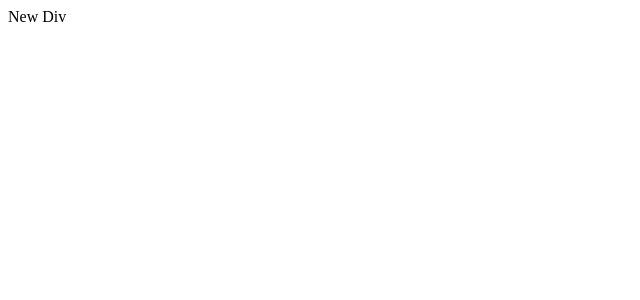
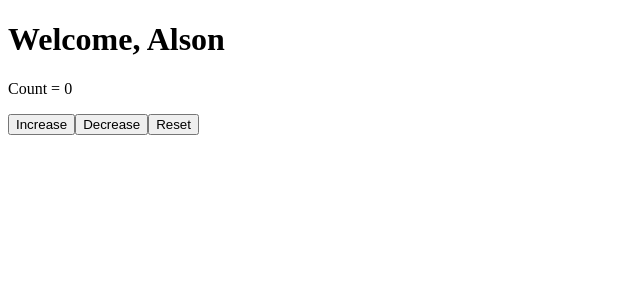
Before and after one commit to Alson33/react-Session, a React (Create React App) app: page / in a window 1280 px wide. Shown: the top 300 px of the page, without its empty margins (0-640 px from the left). Built offline with nearby package versions, Linux system fonts and the light colour scheme.

Commit message:
add useState and object, array destructure

```diff
--- a/src/App.js
+++ b/src/App.js
@@ -1,11 +1,42 @@
-import React from 'react'
+import React, { useState } from 'react'
 
-const App = () => {
+// object destructuring
+const App = ({name}) => {
+
+    // useState returns an array with
+    // first index having the default value
+    // second index having the setter function
+    // useState takes one parameter which is the default state
+    // if not provided then the default state is undefined
+    // [a, b] --> array destructuring
+    const [count, setCount] = useState(0)
+    // const state = useState(0) // default state
+    // const count = state[0]
+    // const setState = state[1]
+    // console.log(setCount);
+    // console.log(count);
+    const handleIncrease = () => setCount(count+1)
     return (
         <div>
-            New Div
+            <h1>Welcome, {name}</h1>
+            <p>Count = {count}</p>
+            <button onClick={handleIncrease}>Increase</button>
+            <button onClick={() => setCount(count-1)}>Decrease</button>
+            <button onClick={() => setCount(0)}>Reset</button>
         </div>
     )
 }
 
 export default App
+
+// state --> preserve the value of certain variable until the app is running
+// Hooks
+
+// count++ ==> count+1 => count = count+1
+// count+1 ==> invisibleVar = count+1
+
+// div
+// H1 Welcome, {name}
+// p count = {count}
+// button increase
+// () => {} === function() {console.log('hello');}
```
